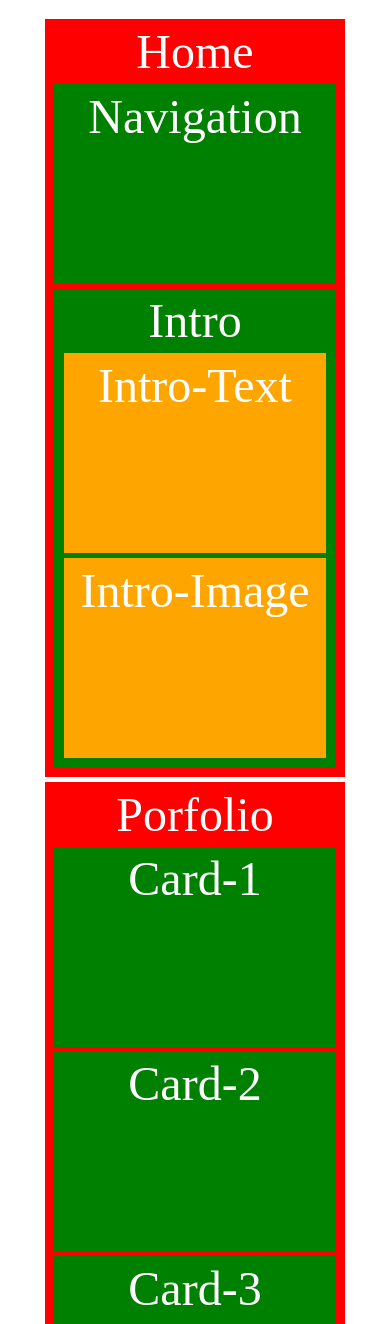
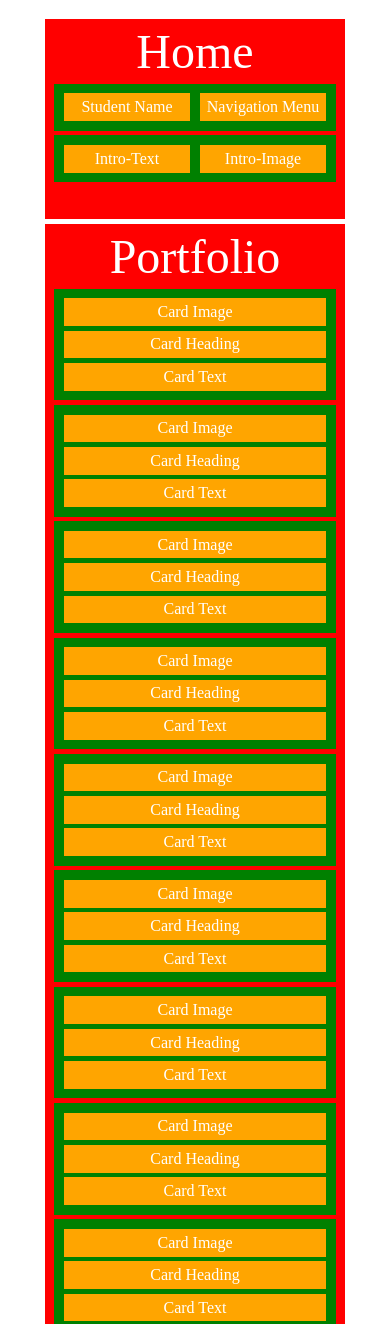
Before and after one commit to nkriedner/flexbox-practice, a plain HTML site: page index.html in a window 390 px wide. Shown: the top 1324 px of the page. Drawn offline with Linux system fonts and the light colour scheme.

Commit message:
Add possible solution code for mobile view

```diff
--- a/index.html
+++ b/index.html
@@ -10,28 +10,91 @@
     <div id="home">
       Home
 
-      <div class="navigation">Navigation</div>
+      <div class="navigation">
+        <div class="student-name">Student Name</div>
+        <div class="navigation-menu">Navigation Menu</div>
+      </div>
       <div class="intro">
-        Intro
         <div class="intro-text">Intro-Text</div>
         <div class="intro-image">Intro-Image</div>
       </div>
     </div>
-    <div id="porfolio">
-      Porfolio
-      <div class="card">Card-1</div>
-      <div class="card">Card-2</div>
-      <div class="card">Card-3</div>
-      <div class="card">Card-4</div>
-      <div class="card">Card-5</div>
-      <div class="card">Card-6</div>
-      <div class="card">Card-7</div>
-      <div class="card">Card-8</div>
-      <div class="card">Card-9</div>
-      <div class="card">Card-10</div>
-      <div class="card">Card-11</div>
-      <div class="card">Card-12</div>
+    <div id="portfolio">
+      Portfolio
+      <div class="card">
+        <div class="card-image">Card Image</div>
+        <div class="card-heading">Card Heading</div>
+        <div class="card-text">Card Text</div>
+      </div>
+      <div class="card">
+        <div class="card-image">Card Image</div>
+        <div class="card-heading">Card Heading</div>
+        <div class="card-text">Card Text</div>
+      </div>
+      <div class="card">
+        <div class="card-image">Card Image</div>
+        <div class="card-heading">Card Heading</div>
+        <div class="card-text">Card Text</div>
+      </div>
+      <div class="card">
+        <div class="card-image">Card Image</div>
+        <div class="card-heading">Card Heading</div>
+        <div class="card-text">Card Text</div>
+      </div>
+      <div class="card">
+        <div class="card-image">Card Image</div>
+        <div class="card-heading">Card Heading</div>
+        <div class="card-text">Card Text</div>
+      </div>
+      <div class="card">
+        <div class="card-image">Card Image</div>
+        <div class="card-heading">Card Heading</div>
+        <div class="card-text">Card Text</div>
+      </div>
+      <div class="card">
+        <div class="card-image">Card Image</div>
+        <div class="card-heading">Card Heading</div>
+        <div class="card-text">Card Text</div>
+      </div>
+      <div class="card">
+        <div class="card-image">Card Image</div>
+        <div class="card-heading">Card Heading</div>
+        <div class="card-text">Card Text</div>
+      </div>
+      <div class="card">
+        <div class="card-image">Card Image</div>
+        <div class="card-heading">Card Heading</div>
+        <div class="card-text">Card Text</div>
+      </div>
+      <div class="card">
+        <div class="card-image">Card Image</div>
+        <div class="card-heading">Card Heading</div>
+        <div class="card-text">Card Text</div>
+      </div>
+      <div class="card">
+        <div class="card-image">Card Image</div>
+        <div class="card-heading">Card Heading</div>
+        <div class="card-text">Card Text</div>
+      </div>
+      <div class="card">
+        <div class="card-image">Card Image</div>
+        <div class="card-heading">Card Heading</div>
+        <div class="card-text">Card Text</div>
+      </div>
     </div>
-    <div id="contact">Contact</div>
+    <div id="contact">
+      Contact
+      <div class="contact-heading">CONTACT</div>
+      <div class="contact-content">
+        Contact text Lorem ipsum dolor sit amet consectetur adipisicing elit.
+        Eos, vero.
+      </div>
+      <div class="contact-phone">Phone</div>
+      <div class="contact-email">Email</div>
+    </div>
+    <div class="footer">
+      <div class="footer-name">Student Name</div>
+      <div class="footer-navigation">BACK TO TOP</div>
+    </div>
   </body>
 </html>
--- a/styles.css
+++ b/styles.css
@@ -14,21 +14,56 @@ body {
 }
 
 #home,
-#porfolio,
-#contact {
+#portfolio,
+#contact,
+.footer {
   background-color: red;
 }
 
 .navigation,
-.intro {
+.student-name,
+.navigation-menu,
+.intro,
+.card,
+.card-image,
+.card-heading,
+.card-text,
+.footer-name,
+.footer-navigation,
+.contact-heading,
+.contact-content,
+.contact-phone,
+.contact-email,
+.intro-text,
+.intro-image {
   background-color: green;
+  min-height: auto;
+  font-size: 1rem;
 }
 
+.student-name,
+.navigation-menu,
 .intro-text,
-.intro-image {
+.intro-image,
+.card-image,
+.card-heading,
+.card-text {
   background-color: orange;
 }
 
-.card {
-  background-color: green;
+.navigation,
+.footer,
+.intro {
+  display: flex;
+  min-height: auto;
 }
+
+.student-name,
+.navigation-menu,
+.footer-name,
+.footer-navigation,
+.intro-text,
+.intro-image {
+  width: 50%;
+  min-height: auto;
+}
```
